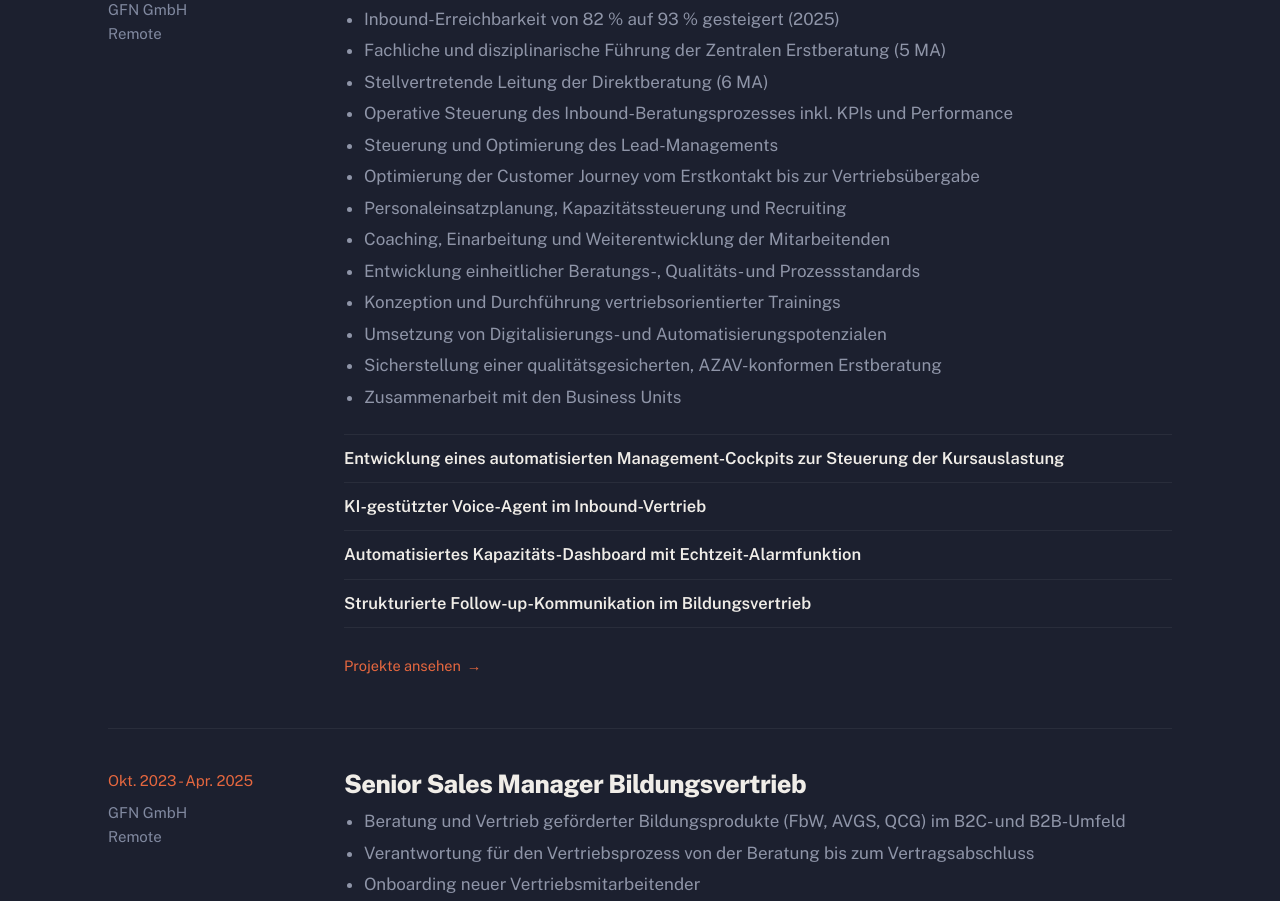
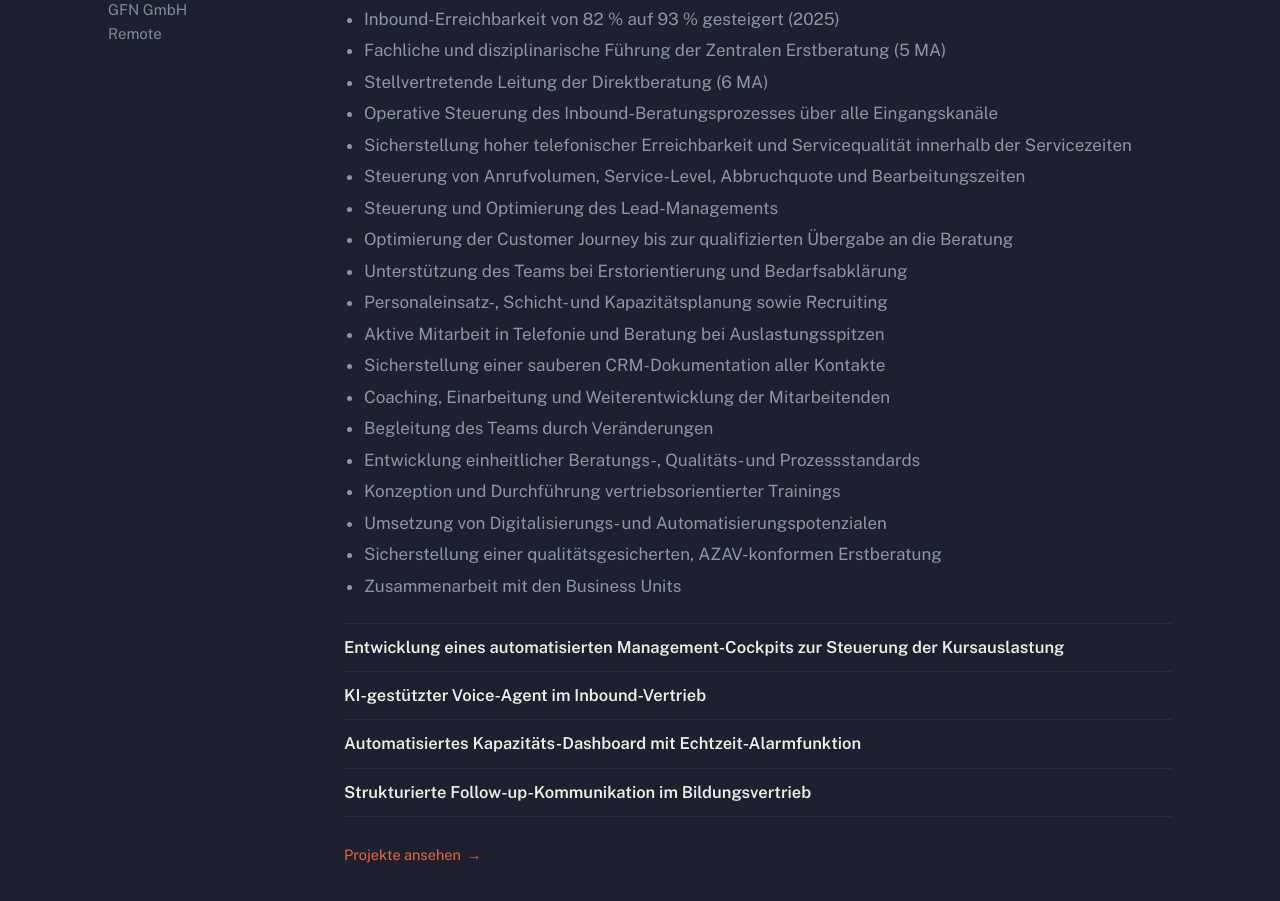
Before and after one commit to SloboJelic/salescv-jelic, a plain HTML site: page index.html in a window 1280 px wide. Shown: the part 3539-4440 px from the top of the page. Drawn offline with Linux system fonts and the light colour scheme.

Commit message:
Add files via upload

```diff
--- a/index.html
+++ b/index.html
@@ -772,11 +772,17 @@ h1,h2,h3,h4{overflow-wrap:break-word;hyphens:manual;}
               <li>Inbound-Erreichbarkeit von 82 % auf 93 % gesteigert (2025)</li>
               <li>Fachliche und disziplinarische Führung der Zentralen Erstberatung (5 MA)</li>
               <li>Stellvertretende Leitung der Direktberatung (6 MA)</li>
-              <li>Operative Steuerung des Inbound-Beratungsprozesses inkl. KPIs und Performance</li>
+              <li>Operative Steuerung des Inbound-Beratungsprozesses über alle Eingangskanäle</li>
+              <li>Sicherstellung hoher telefonischer Erreichbarkeit und Servicequalität innerhalb der Servicezeiten</li>
+              <li>Steuerung von Anrufvolumen, Service-Level, Abbruchquote und Bearbeitungszeiten</li>
               <li>Steuerung und Optimierung des Lead-Managements</li>
-              <li>Optimierung der Customer Journey vom Erstkontakt bis zur Vertriebsübergabe</li>
-              <li>Personaleinsatzplanung, Kapazitätssteuerung und Recruiting</li>
+              <li>Optimierung der Customer Journey bis zur qualifizierten Übergabe an die Beratung</li>
+              <li>Unterstützung des Teams bei Erstorientierung und Bedarfsabklärung</li>
+              <li>Personaleinsatz-, Schicht- und Kapazitätsplanung sowie Recruiting</li>
+              <li>Aktive Mitarbeit in Telefonie und Beratung bei Auslastungsspitzen</li>
+              <li>Sicherstellung einer sauberen CRM-Dokumentation aller Kontakte</li>
               <li>Coaching, Einarbeitung und Weiterentwicklung der Mitarbeitenden</li>
+              <li>Begleitung des Teams durch Veränderungen</li>
               <li>Entwicklung einheitlicher Beratungs-, Qualitäts- und Prozessstandards</li>
               <li>Konzeption und Durchführung vertriebsorientierter Trainings</li>
               <li>Umsetzung von Digitalisierungs- und Automatisierungspotenzialen</li>
```
